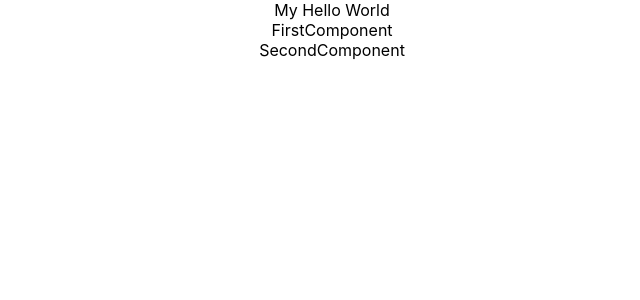
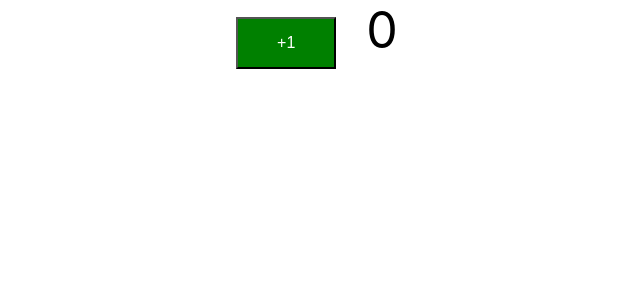
Before and after one commit to tjqiu/todo_app, a React (Create React App) app in the folder frontend/todo-app/: page / in a window 1280 px wide. Shown: the top 300 px of the page, without its empty margins (308-948 px from the left). Built offline with nearby package versions, Linux system fonts and the light colour scheme.

Commit message:
Counter partially done

```diff
--- a/frontend/todo-app/src/App.js
+++ b/frontend/todo-app/src/App.js
@@ -1,6 +1,7 @@
 import React, { Component } from 'react';
 import FirstComponent from './components/learning-example/FirstComponent'
 import SecondComponent from './components/learning-example/SecondComponent'
+import Counter from './components/counter/Counter';
 import logo from './logo.svg';
 import './App.css';
 
@@ -8,6 +9,16 @@
   render() {
     return (
       <div className="App">
+        <Counter></Counter>
+      </div>
+    );
+  }
+}
+
+class LearningComponents extends Component {
+  render() {
+    return (
+      <div className="LearningComponents">
         My Hello World
         <FirstComponent />
         <SecondComponent></SecondComponent>
--- /dev/null
+++ b/frontend/todo-app/src/components/counter/Counter.css
@@ -0,0 +1,12 @@
+button {
+    background-color: green;
+    font-size: 16px;
+    padding: 15px 30px;
+    color: white;
+    width: 100px;
+}
+
+.count {
+    font-size: 50px;
+    padding: 15px 30px;
+}
--- /dev/null
+++ b/frontend/todo-app/src/components/counter/Counter.jsx
@@ -0,0 +1,13 @@
+import React from 'react'
+import './Counter.css'
+
+function Counter() {
+    return (
+        <div className="counter">
+          <button>+1</button>
+          <span className='count'>0</span>
+        </div>
+    )
+}
+
+export default Counter;
```
